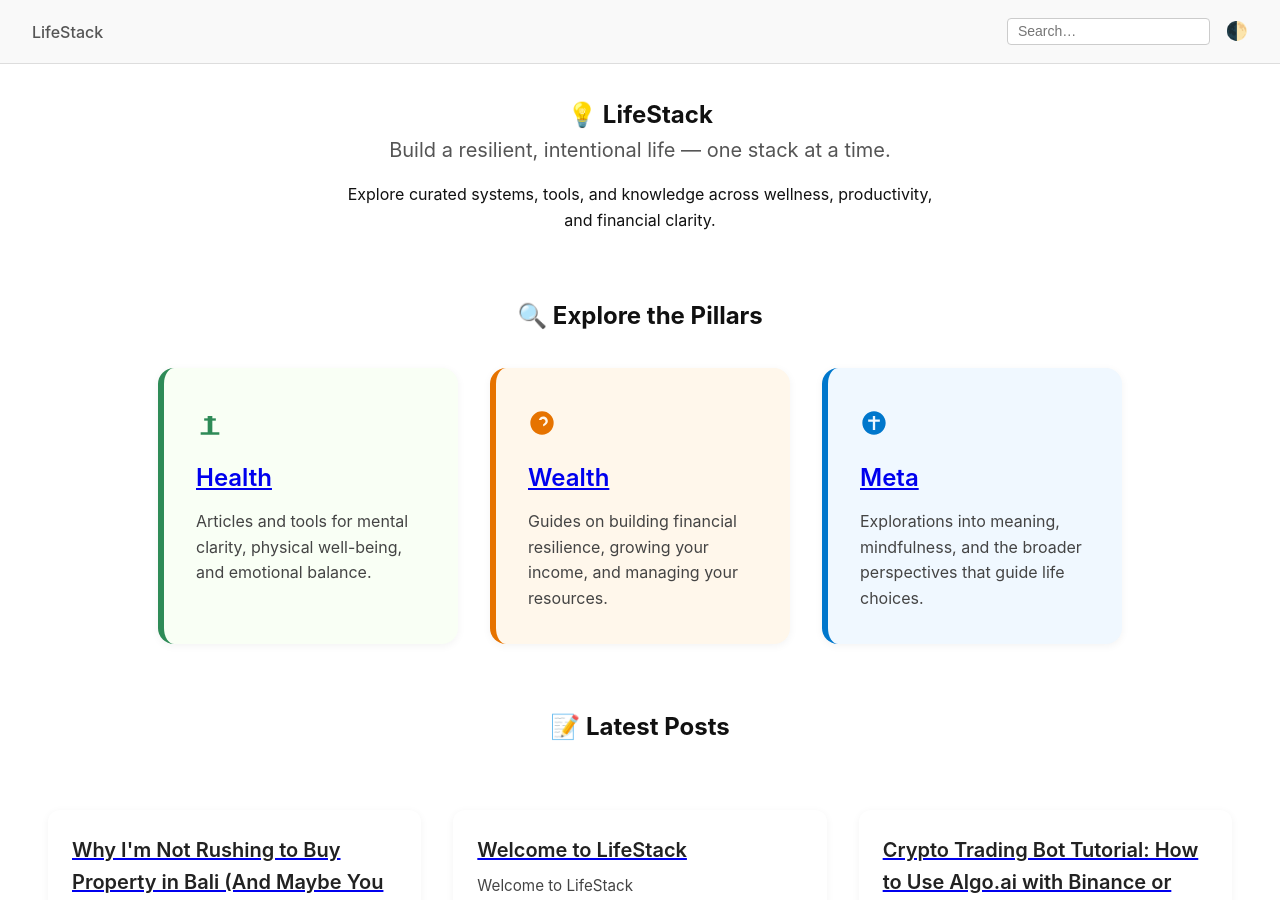
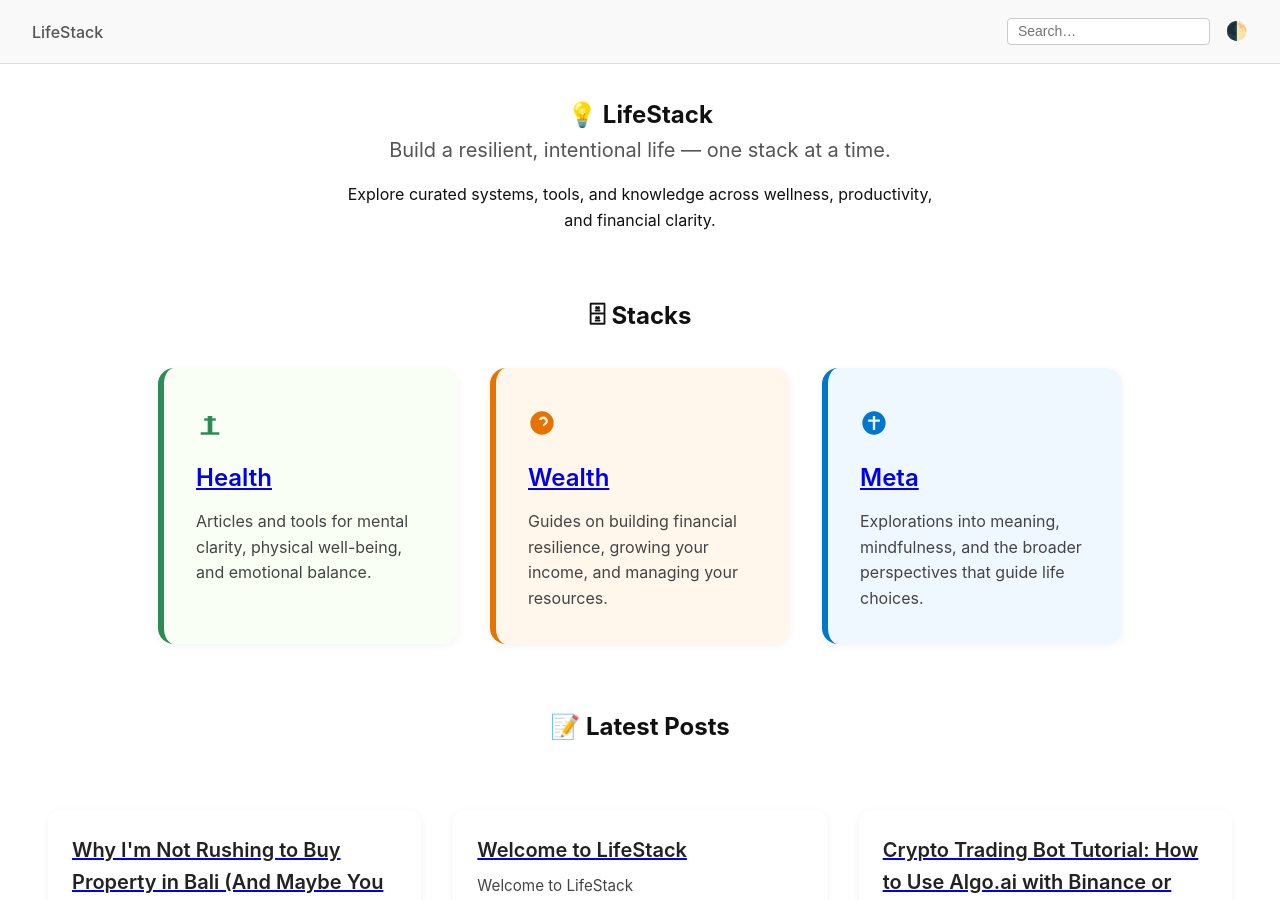
Before and after one commit to skelleng/lifeStack, a Jekyll site: the page built from index.html, in a window 1280 px wide and 900 px high. Built offline with Jekyll 4.4.1, drawn with Linux system fonts in a browser that asks for light colours.

Commit message:
Update index.html

```diff
--- a/index.html
+++ b/index.html
@@ -12,7 +12,7 @@
 </section>
 
 <!-- Updated Pillar Previews -->
-<h2 style="text-align:center; margin-top: 2rem;">🔍 Explore the Pillars</h2>
+<h2 style="text-align:center; margin-top: 2rem;">🗄 Stacks</h2>
 
 <div class="pillar-previews">
 
```
